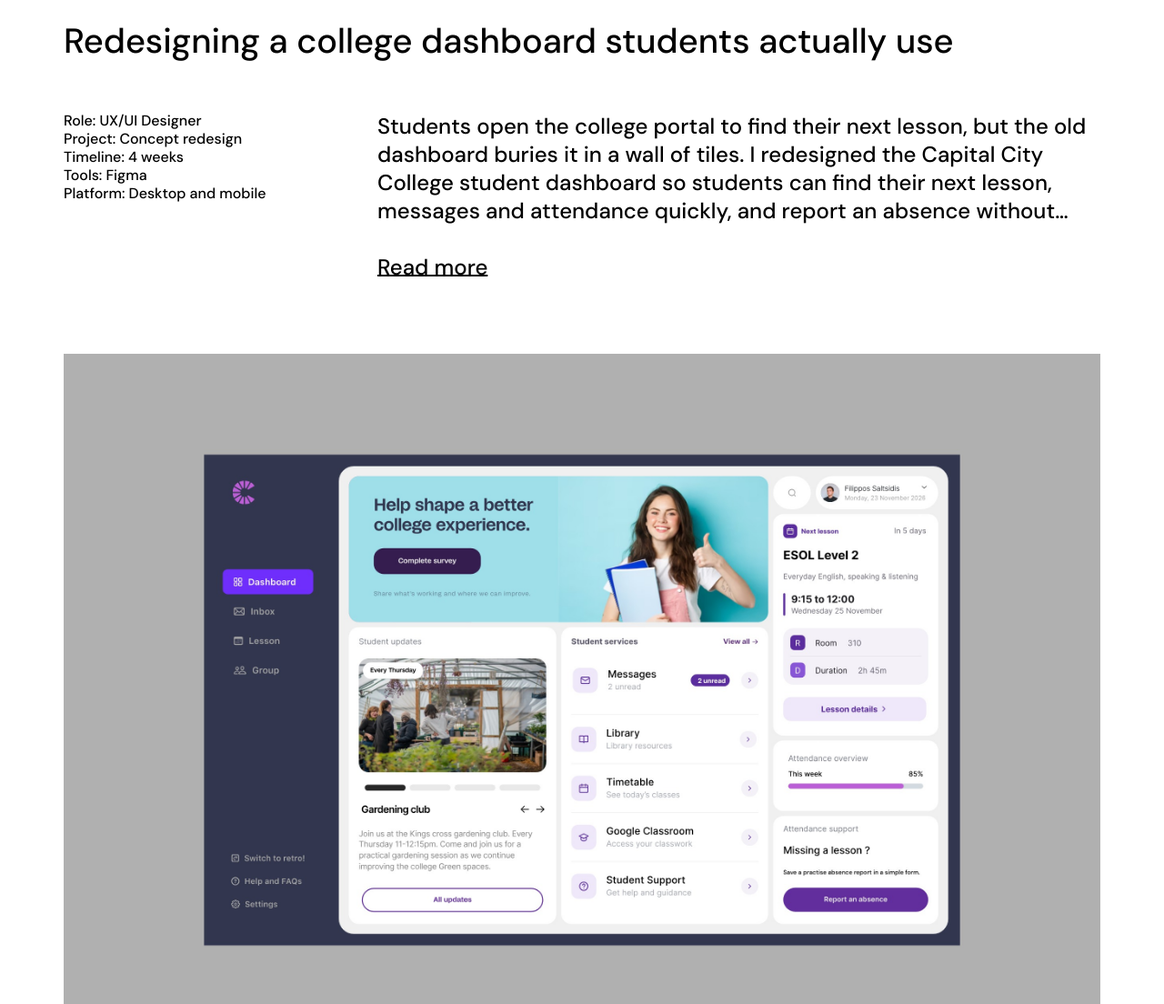
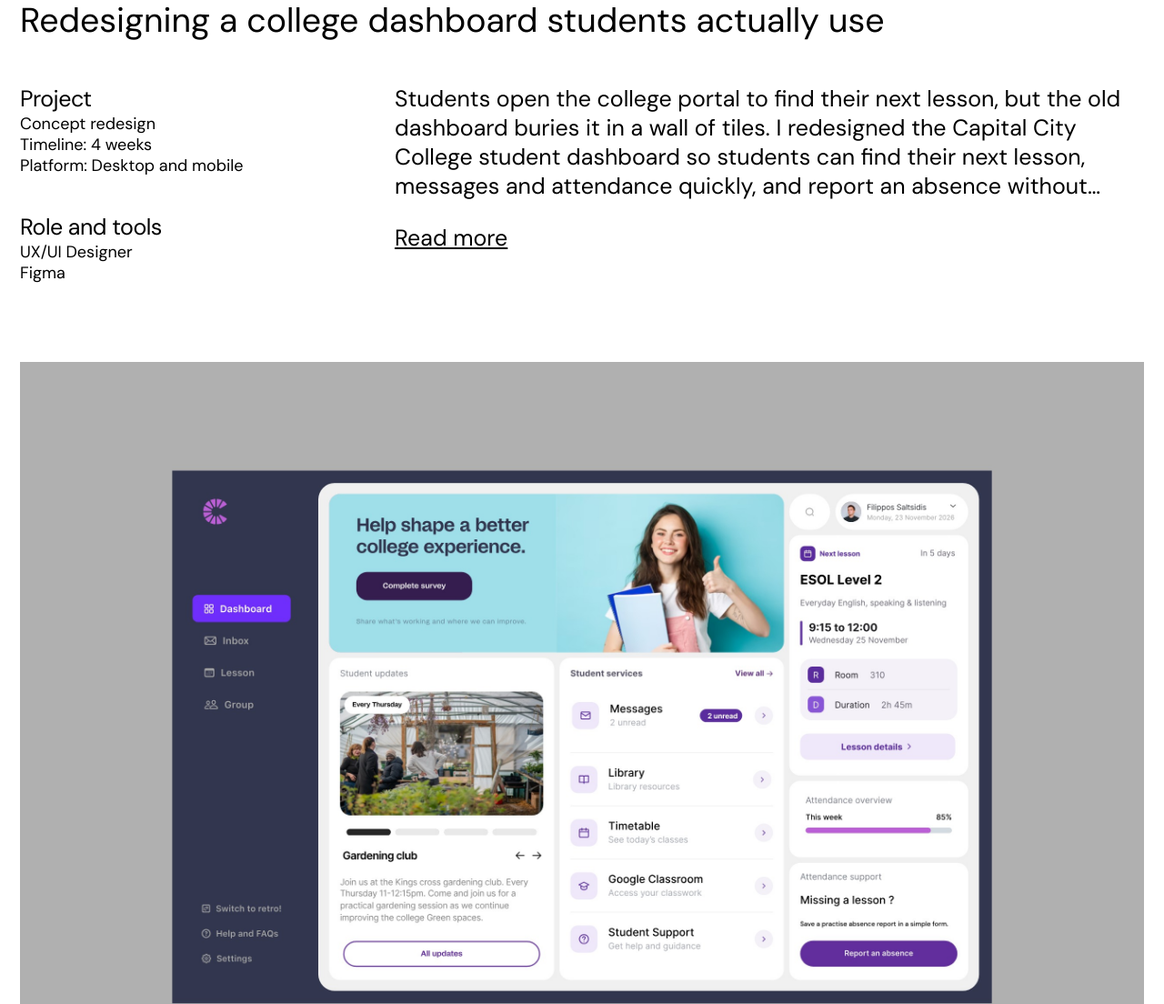
Before and after one commit to filipposigma/old-portfolio.github.io, a plain HTML site: page work/dashboard.html in a window 1280 px wide. Shown: the part 767-1871 px from the top of the page at 91% size. Drawn offline with Linux system fonts and the light colour scheme.

Commit message:
Add files via upload

```diff
--- a/style.css
+++ b/style.css
@@ -181,3 +181,49 @@ body.aboutpage{background:#EDEDED}
  .ab-body p,.ab-body ul{font-size:18px;line-height:27px;margin-bottom:27px}
  .ab-body li{padding-left:28px}.ab-body li::before{left:10px}
 }
+
+
+/* ===== case-study layout (structure, margins and type taken from the reference page; font stays DM Sans) ===== */
+.cs{display:block;padding:0}
+.cs .cs-hero{position:relative;width:100%;height:0;padding:0 0 68.599%;overflow:hidden}
+.cs .cs-hero img{position:absolute;inset:0;width:100%;height:100%;object-fit:cover;display:block}
+.cs .cs-wrap{margin:0 auto;padding:0 22px}
+.cs .cs-details{display:flex;flex-flow:column wrap}
+.cs .cs-head{order:1;width:100%;margin:25px 0 30px}
+.cs .cs-head h1{font-size:25.5px;line-height:32px;font-weight:400;letter-spacing:0;margin:0;max-width:1024px}
+.cs .cs-meta{order:2}
+.cs .cs-meta h2{font-size:17px;line-height:28px;font-weight:400;margin:0}
+.cs .cs-meta p{font-size:14px;line-height:18px;margin:0 0 1em}
+.cs .cs-meta .item{margin:0 0 20px}
+.cs .cs-content{order:3;margin:10px 0 80px}
+.cs .cs-content p{font-size:17px;line-height:24px;font-weight:400;margin:0 0 1em}
+.cs .cs-content p.clamp{display:-webkit-box;-webkit-line-clamp:4;-webkit-box-orient:vertical;overflow:hidden}
+.cs .cs-content .more{display:inline;margin:0;padding:0;font-size:17px;line-height:24px;font-weight:400;text-decoration:underline;text-underline-offset:auto;text-decoration-thickness:auto}
+.cs .cs-content .more[hidden]{display:inline;visibility:hidden}
+.cs .cs-media{position:relative;width:100%;height:0;padding:0 0 56.25%;overflow:hidden;margin:0 0 60px}
+.cs .cs-media.r32{padding-bottom:66.6667%}
+.cs .cs-media img{position:absolute;inset:0;width:100%;height:100%;object-fit:cover;display:block}
+.cs .cs-pair{display:flex;gap:22px;margin:0 11% 60px}
+.cs .cs-pair .cs-media{padding-bottom:113.7%;margin:0;flex:1}
+.cs-more{background:#000;color:#fff;margin-top:40px}
+.cs-more h2{font-size:25.5px;line-height:32px;font-weight:400;margin:0;padding:25px 0 0}
+.cs-more .links{padding:60px 0 60px;display:flex;flex-wrap:wrap}
+.cs-more a{color:#fff;font-size:17px;line-height:25px;text-decoration:underline;margin:0 10px 8px 0}
+@media(min-width:768px){
+ .cs .cs-hero{padding-bottom:46.9253%}
+ .cs .cs-details{flex-direction:row}
+ .cs .cs-head{margin:25px 0 50px}
+ .cs .cs-head h1{font-size:37.5px;line-height:40px}
+ .cs .cs-meta{width:33.3333%;max-width:444px;padding:0 50px 0 0}
+ .cs .cs-meta h2{font-size:25px;line-height:32px}
+ .cs .cs-meta p{font-size:18px;line-height:23px;margin:0 0 18px}
+ .cs .cs-meta .item{margin:0 0 40px}
+ .cs .cs-content{width:66.6667%;max-width:900px;margin:0 0 120px}
+ .cs .cs-content p,.cs .cs-content .more{font-size:25px;line-height:32px;margin-bottom:25px}
+ .cs .cs-content .more{margin-bottom:0}
+ .cs .cs-media,.cs .cs-pair{margin-bottom:100px}
+ .cs-more{margin-top:0}
+ .cs-more h2{font-size:37.5px;line-height:45px}
+ .cs-more .links{padding:125px 0 100px}
+ .cs-more a{font-size:25px;line-height:32px;margin:0 20px 17px 0}
+}
--- a/work/dashboard.html
+++ b/work/dashboard.html
@@ -11,23 +11,24 @@
 </head><body class="v2 projectpage">
 <header class="site-head over"><a class="name" href="../index.html">Filippos Saltsidis</a><a class="dot" href="../about.html" aria-label="About" title="About"></a></header>
 
-<main class="proj">
-<img class="phero" src="../img/ccc-hero.jpg" alt="Redesigned Capital City College student dashboard on a laptop">
-<h1>Redesigning a college dashboard students actually use</h1>
-<div class="intro">
-<ul class="meta2">
-<li>Role: UX/UI Designer</li>
-<li>Project: Concept redesign</li>
-<li>Timeline: 4 weeks</li>
-<li>Tools: Figma</li>
-<li>Platform: Desktop and mobile</li>
-</ul>
-<div class="lead2">
+<main class="cs">
+<div class="cs-hero"><img src="../img/ccc-hero.jpg" alt="Redesigned Capital City College student dashboard on a laptop"></div>
+<div class="cs-wrap">
+<div class="cs-details">
+<header class="cs-head"><h1>Redesigning a college dashboard students actually use</h1></header>
+<div class="cs-meta">
+<div class="item"><h2>Project</h2><p>Concept redesign<br>Timeline: 4 weeks<br>Platform: Desktop and mobile</p></div>
+<div class="item"><h2>Role and tools</h2><p>UX/UI Designer<br>Figma</p></div>
+</div>
+<div class="cs-content">
 <p id="lead">Students open the college portal to find their next lesson, but the old dashboard buries it in a wall of tiles. I redesigned the Capital City College student dashboard so students can find their next lesson, messages and attendance quickly, and report an absence without hunting for it.</p>
 <button class="more" type="button" aria-controls="lead" aria-expanded="false" hidden>Read more</button>
 </div>
 </div>
-<img class="large" src="../img/ccc-dashboard-large.jpg" alt="The redesigned dashboard: next lesson, student services, attendance overview and the report an absence button" loading="lazy">
+<figure class="cs-media r32"><img src="../img/ccc-dashboard-large.jpg" alt="The redesigned dashboard: next lesson, student services, attendance overview and the report an absence button" loading="lazy"></figure>
+</div>
+<section class="cs-more"><div class="cs-wrap"><h2>More work</h2>
+<div class="links"><a href="../index.html">All work</a><a href="../about.html">About</a><a href="mailto:filipposaltsidis@icloud.com">Contact</a></div></div></section>
 </main>
 <script>
 (function(){
```
Also changed, not shown: 1 other file.
